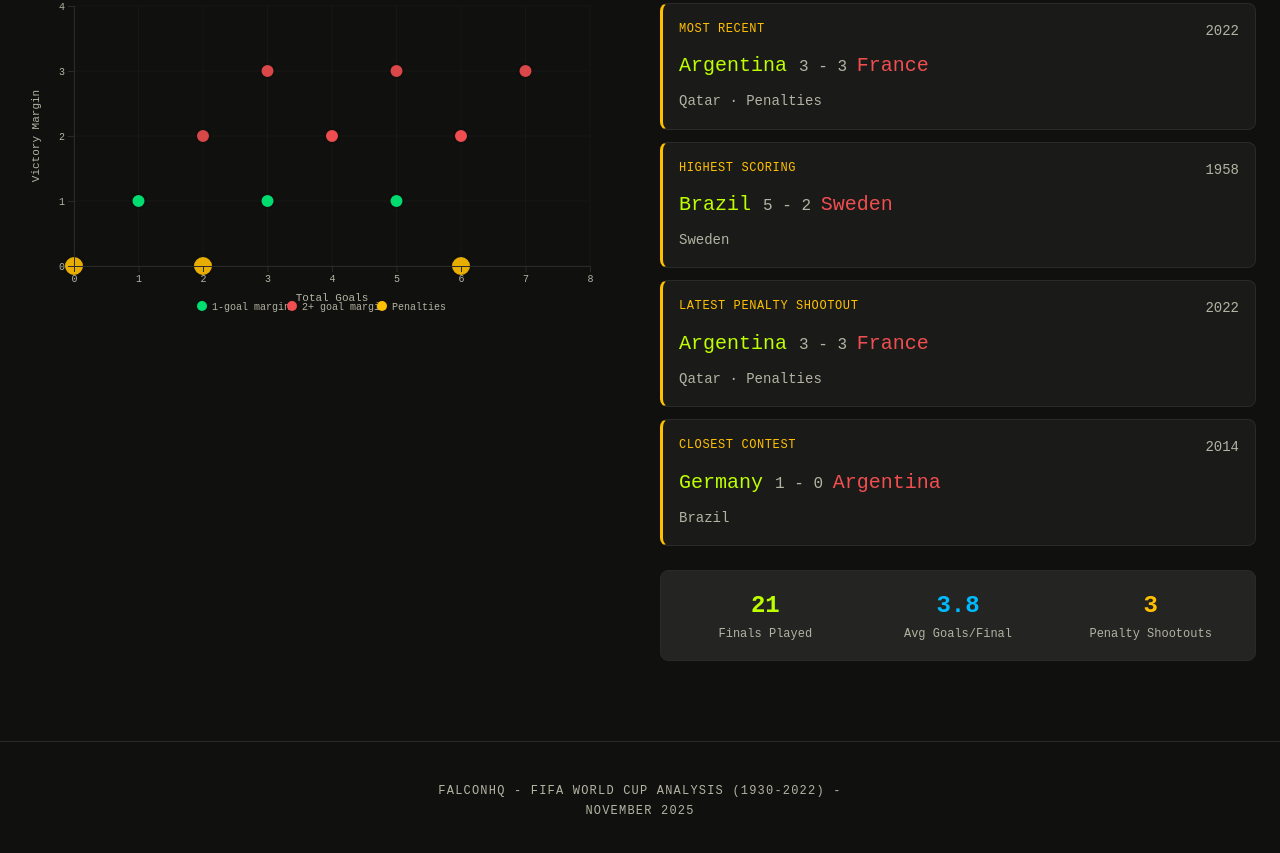
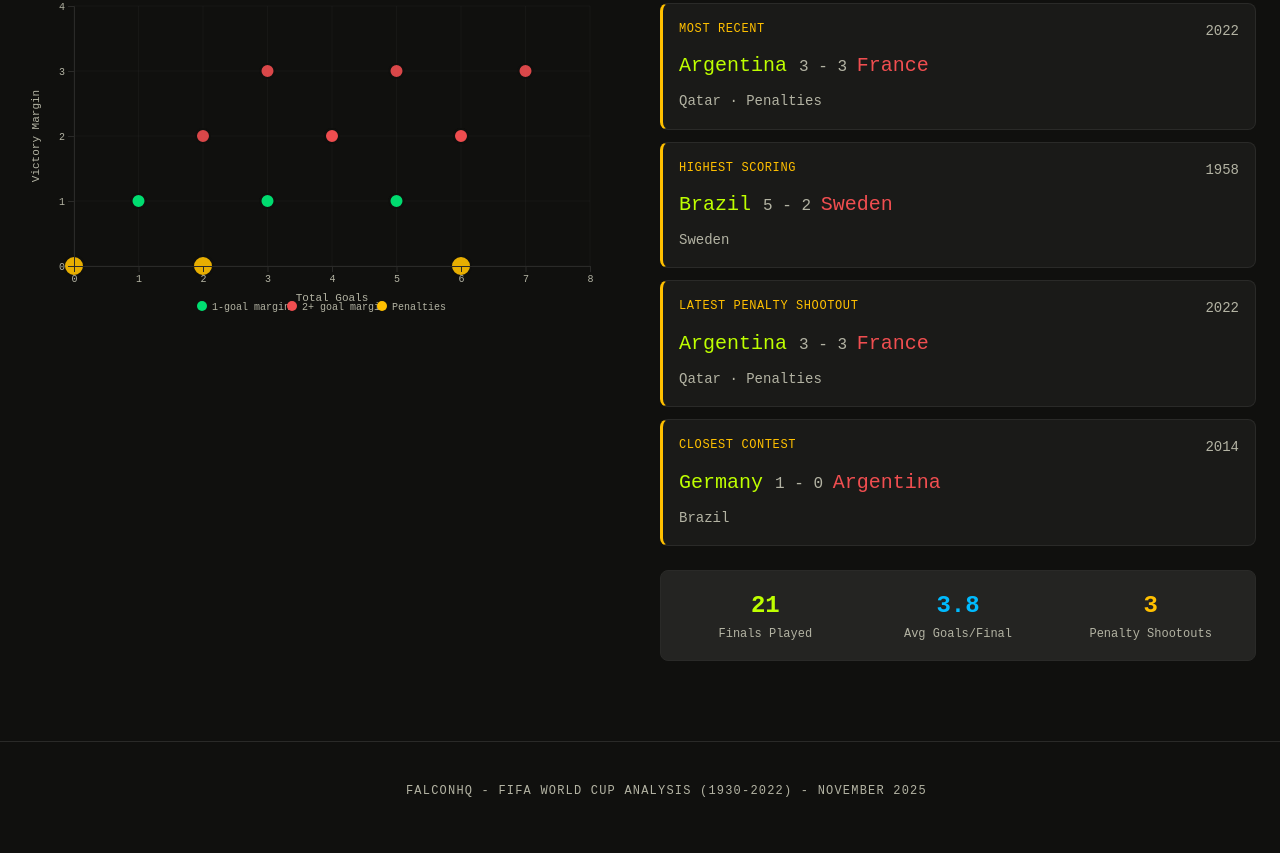
Before and after one commit to aref-vc/fifa-world-cups-dashboard, a plain HTML site: page index.html in a window 1280 px wide. Shown: the part 7567-8420 px from the top of the page. Drawn offline with nearby package versions, Linux system fonts and the light colour scheme; a web font is replaced by a local one.

Commit message:
Keep footer text on single line
🤖 Generated with [Claude Code](https://claude.com/claude-code)

Co-Authored-By: Claude <noreply@anthropic.com>

```diff
--- a/index.html
+++ b/index.html
@@ -139,7 +139,7 @@
 
   <!-- Footer -->
   <footer style="padding: 40px 0; text-align: center; border-top: 1px solid var(--border); width: 100%; display: flex; justify-content: center;">
-    <p class="label" style="margin: 0;">FalconHQ - FIFA World Cup Analysis (1930-2022) - November 2025</p>
+    <p class="label" style="margin: 0; white-space: nowrap;">FalconHQ - FIFA World Cup Analysis (1930-2022) - November 2025</p>
   </footer>
 
   <!-- Scripts -->
```
